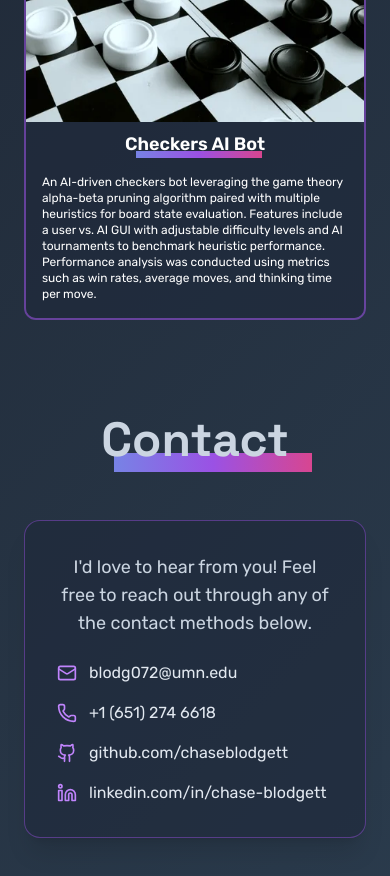
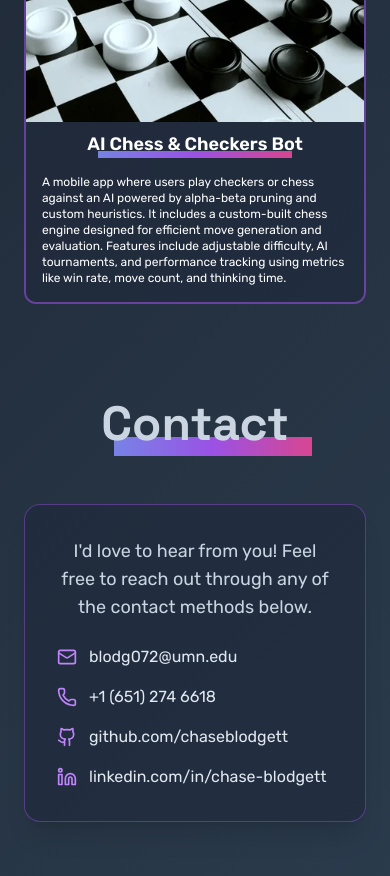
Before and after one commit to chaseblodgett/chaseblodgett, a React (Create React App) app: page / in a window 390 px wide. Shown: the part 3980-4856 px from the top of the page. Built offline with nearby package versions, Linux system fonts and the light colour scheme; a web font is replaced by a local one.

Commit message:
update checkers project to new mobile app

```diff
--- a/src/components/Projects.js
+++ b/src/components/Projects.js
@@ -149,7 +149,7 @@ export default function Projects(){
                                 backgroundBlendMode: 'overlay',
                                 }}>
 
-                            <a href="https://github.com/chaseblodgett/checkers_bot" target="_blank" rel="noopener noreferrer" className="text-lg">
+                            <a href="https://github.com/chaseblodgett/checkers_mobile" target="_blank" rel="noopener noreferrer" className="text-lg">
                                 Source Code
                                 <img src={`${process.env.PUBLIC_URL}/open.svg`} alt="Open" className="w-4 h-4 inline ml-1" />
                             </a>
@@ -158,12 +158,12 @@ export default function Projects(){
 
                     <div className="bg-slate-800/60 rounded-lg max-w-4xl mx-auto">
                         <h2 className="w-fit mx-auto text-center text-lg sm:text-xl md:text-2xl lg:text-3xl pt-2 underline-behind font-semibold">
-                            Checkers AI Bot
+                            AI Chess & Checkers Bot
                         </h2>
                         <p className="py-4 px-4 text-left text-xs sm:text-sm md:text-md 2xl:text-lg">
-                            An AI-driven checkers bot leveraging the game theory alpha-beta pruning algorithm paired with multiple heuristics for board state evaluation.
-                            Features include a user vs. AI GUI with adjustable difficulty levels and AI tournaments to benchmark heuristic performance.
-                            Performance analysis was conducted using metrics such as win rates, average moves, and thinking time per move.
+                            A mobile app where users play checkers or chess against an AI powered by alpha-beta pruning and custom heuristics.
+                            It includes a custom-built chess engine designed for efficient move generation and evaluation.
+                            Features include adjustable difficulty, AI tournaments, and performance tracking using metrics like win rate, move count, and thinking time.
                         </p>
                     </div>
                 </div>
```
